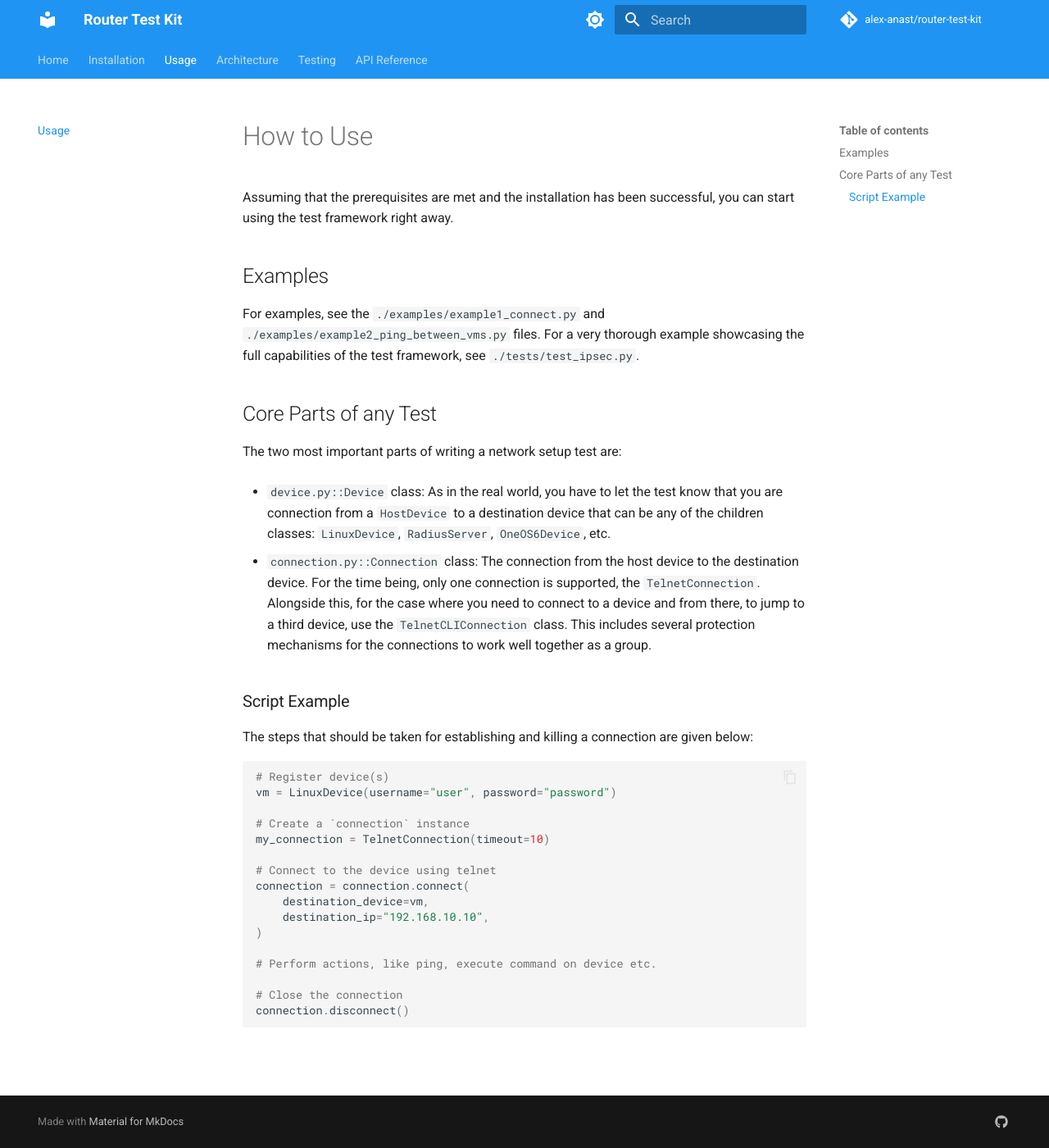
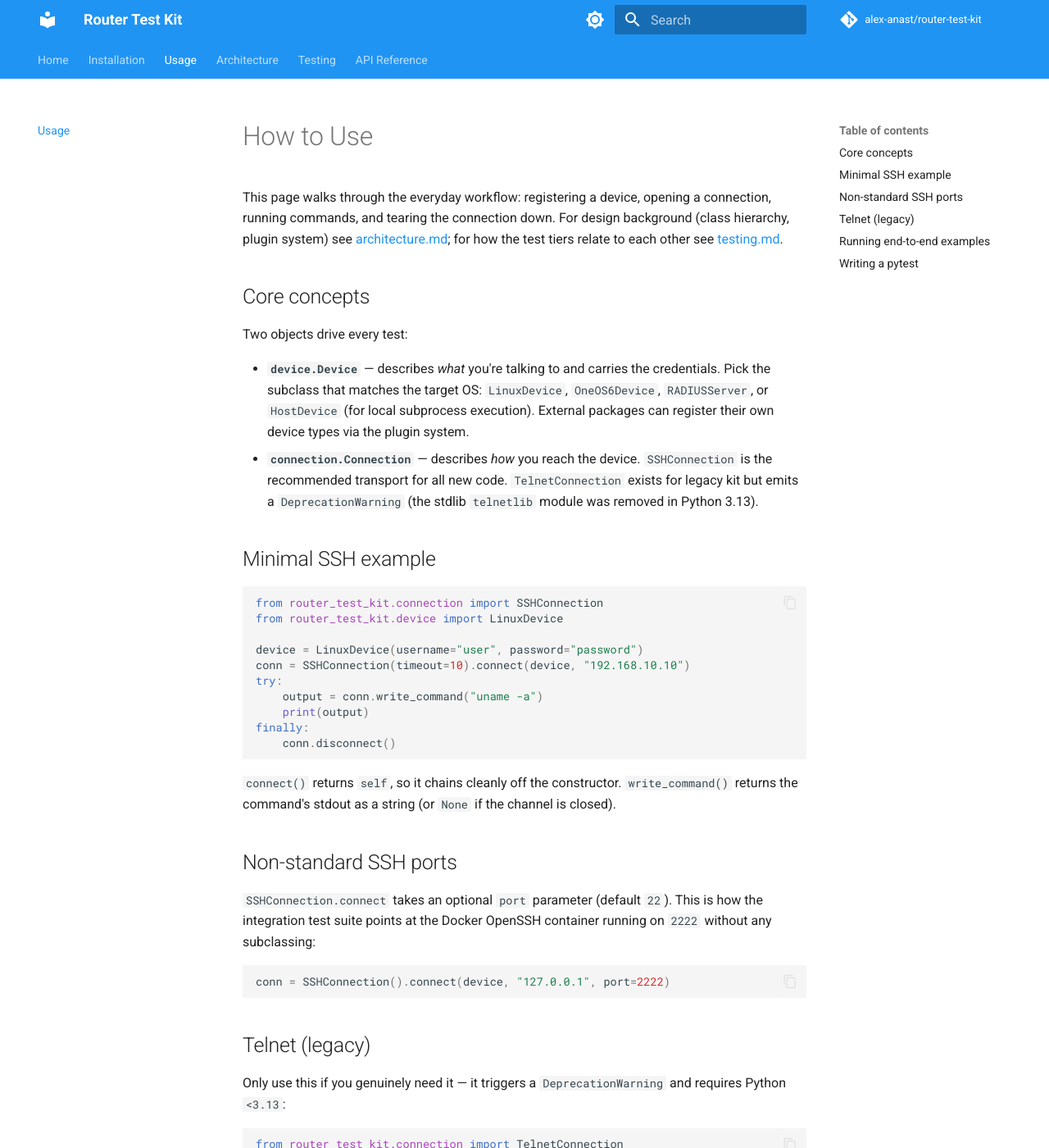
Before and after one commit to alex-anast/router-test-kit, an MkDocs documentation site: the page built from docs/usage.md, in a window 1280 px wide and 1400 px high. Shown: the whole window at 82% size. Built offline with MkDocs 1.6.1 and Material for MkDocs 9.7.7, drawn with Linux system fonts in a browser that asks for light colours; comment, search, counter and statistics services are not loaded; the version menu is left out; some of the changed text lies outside the part shown.

Commit message:
docs: fix Quick Start API, rewrite usage guide

````diff
--- a/docs/usage.md
+++ b/docs/usage.md
@@ -1,39 +1,76 @@
 # How to Use
 
-Assuming that the prerequisites are met and the installation has been successful, you can start using the test framework right away.
+This page walks through the everyday workflow: registering a device, opening a connection, running commands, and tearing the connection down. For design background (class hierarchy, plugin system) see [architecture.md](architecture.md); for how the test tiers relate to each other see [testing.md](testing.md).
 
-## Examples
+## Core concepts
 
-For examples, see the `./examples/example1_connect.py` and `./examples/example2_ping_between_vms.py` files.
-For a very thorough example showcasing the full capabilities of the test framework, see `./tests/test_ipsec.py`.
+Two objects drive every test:
 
-## Core Parts of any Test
+- **`device.Device`** — describes *what* you're talking to and carries the credentials. Pick the subclass that matches the target OS: `LinuxDevice`, `OneOS6Device`, `RADIUSServer`, or `HostDevice` (for local subprocess execution). External packages can register their own device types via the plugin system.
+- **`connection.Connection`** — describes *how* you reach the device. `SSHConnection` is the recommended transport for all new code. `TelnetConnection` exists for legacy kit but emits a `DeprecationWarning` (the stdlib `telnetlib` module was removed in Python 3.13).
 
-The two most important parts of writing a network setup test are:
-
-- `device.py::Device` class: As in the real world, you have to let the test know that you are connection from a `HostDevice` to a destination device that can be any of the children classes: `LinuxDevice`, `RadiusServer`, `OneOS6Device`, etc.
-
-- `connection.py::Connection` class: The connection from the host device to the destination device. For the time being, only one connection is supported, the `TelnetConnection`. Alongside this, for the case where you need to connect to a device and from there, to jump to a third device, use the `TelnetCLIConnection` class. This includes several protection mechanisms for the connections to work well together as a group.
-
-### Script Example
-
-The steps that should be taken for establishing and killing a connection are given below:
+## Minimal SSH example
 
 ```python
-# Register device(s)
-vm = LinuxDevice(username="user", password="password")
+from router_test_kit.connection import SSHConnection
+from router_test_kit.device import LinuxDevice
 
-# Create a `connection` instance
-my_connection = TelnetConnection(timeout=10)
+device = LinuxDevice(username="user", password="password")
+conn = SSHConnection(timeout=10).connect(device, "192.168.10.10")
+try:
+    output = conn.write_command("uname -a")
+    print(output)
+finally:
+    conn.disconnect()
+```
 
-# Connect to the device using telnet
-connection = connection.connect(
-    destination_device=vm,
-    destination_ip="192.168.10.10",
-)
+`connect()` returns `self`, so it chains cleanly off the constructor. `write_command()` returns the command's stdout as a string (or `None` if the channel is closed).
 
-# Perform actions, like ping, execute command on device etc.
+## Non-standard SSH ports
 
-# Close the connection
-connection.disconnect()
+`SSHConnection.connect` takes an optional `port` parameter (default `22`). This is how the integration test suite points at the Docker OpenSSH container running on `2222` without any subclassing:
+
+```python
+conn = SSHConnection().connect(device, "127.0.0.1", port=2222)
 ```
+
+## Telnet (legacy)
+
+Only use this if you genuinely need it — it triggers a `DeprecationWarning` and requires Python `<3.13`:
+
+```python
+from router_test_kit.connection import TelnetConnection
+
+conn = TelnetConnection(timeout=10).connect(device, "192.168.10.10")
+```
+
+For a second hop (e.g., host → router_A over Telnet → router_B over Telnet), see `TelnetCLIConnection` in [architecture.md](architecture.md#telnetcliconnection--telnet-hop). It is intentionally not re-exported from the package root because new code should not reach for it.
+
+## Running end-to-end examples
+
+- [`examples/example1_connect.py`](https://github.com/alex-anast/router-test-kit/blob/main/examples/example1_connect.py) — connect to a Linux VM over SSH, assert, disconnect.
+- [`examples/example2_ping_between_vms.py`](https://github.com/alex-anast/router-test-kit/blob/main/examples/example2_ping_between_vms.py) — multi-hop connectivity check.
+- [`examples/advanced_ipsec_test/`](https://github.com/alex-anast/router-test-kit/tree/main/examples/advanced_ipsec_test) — full IPSec verification flow against OneOS6 routers (Telnet-based, preserved as a legacy reference).
+
+## Writing a pytest
+
+```python
+import pytest
+from router_test_kit.connection import SSHConnection
+from router_test_kit.device import LinuxDevice
+
+
+@pytest.mark.integration
+def test_host_reports_kernel(ssh_server):
+    device = LinuxDevice(
+        username=ssh_server["username"], password=ssh_server["password"]
+    )
+    conn = SSHConnection(timeout=10)
+    conn.connect(device, ssh_server["host"], port=ssh_server["port"])
+    try:
+        assert "Linux" in (conn.write_command("uname -s") or "")
+    finally:
+        conn.disconnect()
+```
+
+The `ssh_server` fixture is provided by `tests/integration/conftest.py`; it spins up the Docker OpenSSH container on demand. Run only the integration tier with `pytest -m integration`; see [testing.md](testing.md) for the other tiers.
````
Also changed, not shown: CHANGELOG.md (+3 -0 lines), README.md (+11 -4 lines), src/router_test_kit/__init__.py (+5 -5 lines).
